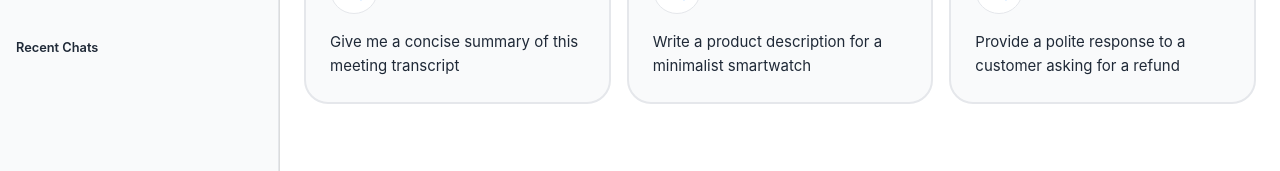
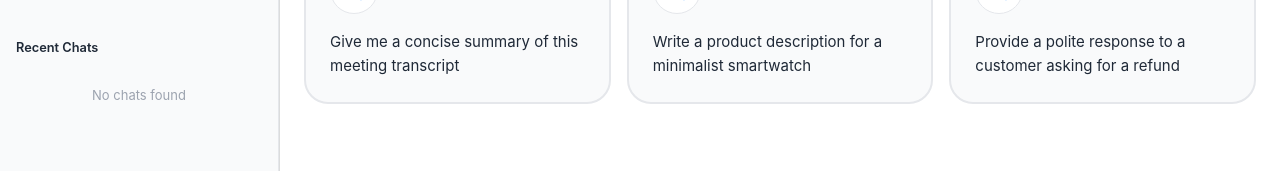
Before and after one commit to apoorvdarshan/chatcraft-frontend, a React (Vite) app: page / in a window 1280 px wide. Shown: the part 338-509 px from the top of the page. Built offline with nearby package versions, Linux system fonts and the light colour scheme.

Commit message:
added as you type match chats search functionality in sidebar

```diff
--- a/src/components/Layout/Sidebar.tsx
+++ b/src/components/Layout/Sidebar.tsx
@@ -39,6 +39,7 @@ const Sidebar: React.FC<SidebarProps> = () => {
   const theme = useTheme();
   const isMobile = useMediaQuery(theme.breakpoints.down('md'));
   const { chats, currentChatId, setCurrentChat, sidebarOpen, setSidebarOpen } = useChatStore();
+  const [searchQuery, setSearchQuery] = React.useState('');
 
   const menuItems = [
     { icon: <SmsIcon />, label: 'Home', shortcut: '⌘ H' },
@@ -46,6 +47,16 @@ const Sidebar: React.FC<SidebarProps> = () => {
     { icon: <WatchLaterIcon />, label: 'History', shortcut: '⌘ G' },
     { icon: <PublicIcon />, label: 'Explore', shortcut: '⌘ L' },
   ];
+
+  // Filter chats based on search query
+  const filteredChats = React.useMemo(() => {
+    if (!searchQuery.trim()) {
+      return chats;
+    }
+    return chats.filter((chat) =>
+      chat.title.toLowerCase().includes(searchQuery.toLowerCase())
+    );
+  }, [chats, searchQuery]);
 
   const sidebarContent = (
     <Box
@@ -107,6 +118,8 @@ const Sidebar: React.FC<SidebarProps> = () => {
             fullWidth
             placeholder="Search for chats..."
             size="small"
+            value={searchQuery}
+            onChange={(e) => setSearchQuery(e.target.value)}
             InputProps={{
               startAdornment: <SearchIcon sx={{ mr: 1, color: '#9CA3AF', fontSize: 18 }} />,
             }}
@@ -220,7 +233,7 @@ const Sidebar: React.FC<SidebarProps> = () => {
             Recent Chats
           </Typography>
           <List sx={{ p: 0 }}>
-            {chats.slice(0, 8).map((chat) => (
+            {filteredChats.slice(0, searchQuery.trim() ? filteredChats.length : 8).map((chat) => (
               <ListItemButton
                 key={chat.id}
                 onClick={() => setCurrentChat(chat.id)}
@@ -255,8 +268,21 @@ const Sidebar: React.FC<SidebarProps> = () => {
                 />
               </ListItemButton>
             ))}
+            {filteredChats.length === 0 && (
+              <Typography
+                variant="body2"
+                sx={{
+                  fontSize: '0.813rem',
+                  color: '#9CA3AF',
+                  textAlign: 'center',
+                  py: 2,
+                }}
+              >
+                No chats found
+              </Typography>
+            )}
           </List>
-          {chats.length > 8 && (
+          {!searchQuery.trim() && chats.length > 8 && (
             <Typography
               variant="caption"
               sx={{
```
